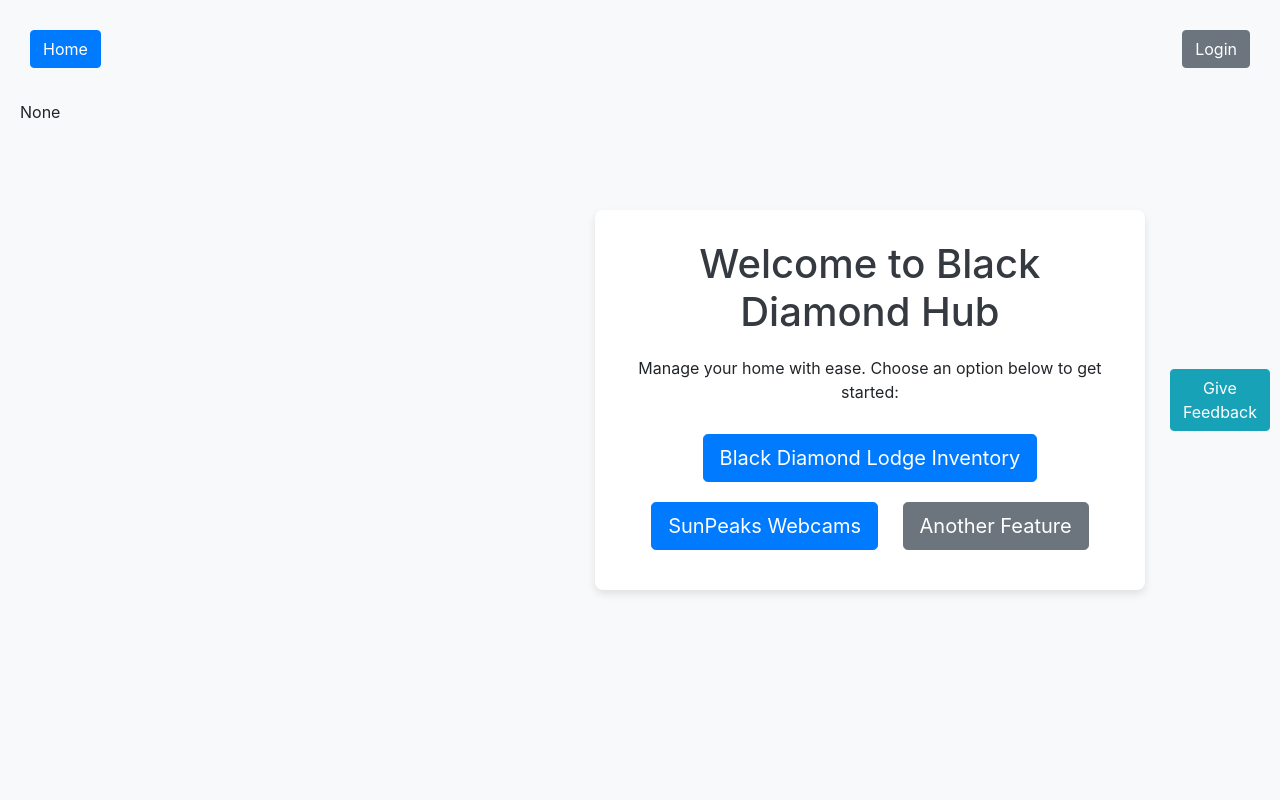
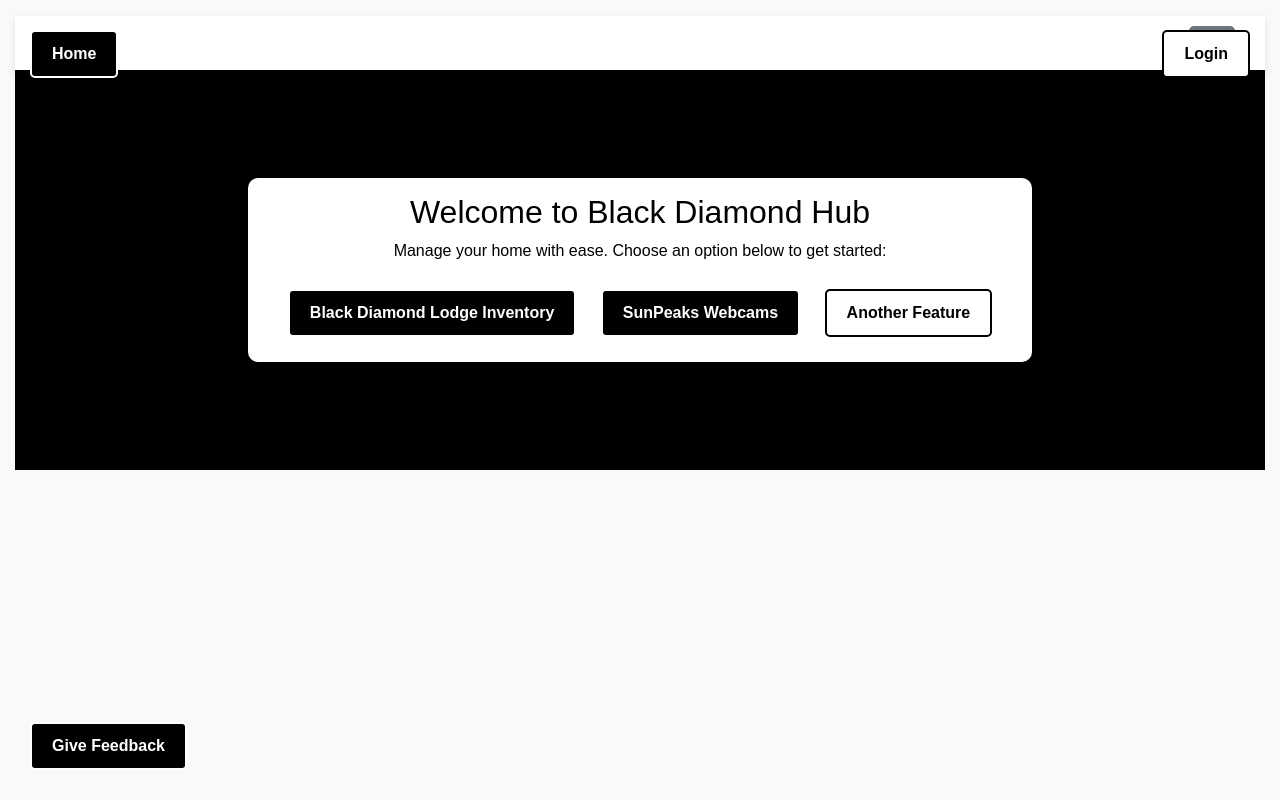
Before and after one commit to sslivins/BlackDiamondHub, a Django app: page / in a window 1280 px wide. Run offline with Django 5.2, Linux system fonts and the light colour scheme; data that the repository does not hold is empty; some libraries are stand-ins or nearby versions.

Commit message:
Cleanup_landing (#3)
* landing page is cleaned up including the temeratures

* switched to black and white theme

```diff
--- a/BlackDiamondHub/views.py
+++ b/BlackDiamondHub/views.py
@@ -3,6 +3,7 @@ import requests
 from requests.exceptions import RequestException
 from django.http import HttpResponse
 from bs4 import BeautifulSoup
+import re
 
 def landing_page(request):
     url = 'https://www.sunpeaksresort.com/bike-hike/weather-webcams/weather'  # Replace with the URL you want to fetch
@@ -14,13 +15,42 @@ def landing_page(request):
         soup = BeautifulSoup(response.content, 'html.parser')
 
         # Extract the current weather
-        content = soup.find('div', {'class': 'weather current-conditions'})  # Adjust as needed
+        current_weather = soup.find('div', {'class': 'weather current-conditions'})  # Adjust as needed
     except RequestException as e:
         print(f"Failed to fetch content from {url}")
         content = "Error Loading Weather"
 
+    soup = BeautifulSoup(str(current_weather), 'html.parser')
+
+    weather_data = []
+
+    # Find all list items under the class "list-temps"
+    list_temps = soup.select('ul.list-temps li')
+
+    # Iterate over each item and extract the relevant data
+    for item in list_temps:
+        location = item.find('h3').text
+
+        # Extract the elevation, remove non-numeric characters, and convert to an integer
+        elevation_str = item.find('p').text.split(': ')[1]
+        elevation = int(re.sub(r'[^\d]', '', elevation_str))
+
+        # Extract the temperature and convert it to an integer
+        temperature_str = item.find('div', class_='weather-value').text.strip()
+        temperature = int(temperature_str)  # Convert to integer
+
+        # Create a dictionary for each weather entry
+        weather_entry = {
+            'location': location,
+            'elevation': elevation,
+            'temperature': f"{temperature}"
+        }
+
+        # Append the entry to the weather_data list
+        weather_data.append(weather_entry)
+
     # Pass the content to the template
     context = {
-        'external_content': str(content)
+        'sunpeaks_weather': weather_data
     }
     return render(request, 'index.html', context)
--- a/templates/base.html
+++ b/templates/base.html
@@ -47,6 +47,14 @@
         #feedback-modal .modal-dialog {
             max-width: 600px;
         }
+
+        .feedback-button {
+            position: fixed;
+            bottom: 20px;
+            left: 20px;
+            z-index: 1000;
+        }
+
 
         .modal-content {
             border-radius: 8px;
@@ -111,14 +119,14 @@
     </div>
 
     <!-- Content Block -->
-    <div class="container">
+    <div class="container-fluid">
         {% block content %}
         <!-- Page-specific content goes here -->
         {% endblock %}
     </div>
 
     <footer>
-        <button type="button" class="btn btn-info" data-toggle="modal" data-target="#feedback-modal">Give Feedback</button>
+        <button type="button" class="btn btn-info feedback-button" data-toggle="modal" data-target="#feedback-modal">Give Feedback</button>
 
         <!-- Feedback Modal -->
         <div class="modal fade" id="feedback-modal" tabindex="-1" role="dialog" aria-labelledby="feedbackModalLabel" aria-hidden="true">
@@ -156,6 +164,7 @@
             </div>
         </div>
     </footer>
+
 
     <script>
         document.getElementById('feedback-form').addEventListener('submit', function(event) {
--- a/templates/index.html
+++ b/templates/index.html
@@ -1,105 +1,206 @@
 {% extends 'base.html' %}
 
-{% block title %}Black Diamond Hub{% endblock %}
+{% block title %}Black Diamond Lodge Hub{% endblock %}
 
 {% block content %}
+<!DOCTYPE html>
+<html lang="en">
+<head>
+    <meta charset="UTF-8">
+    <meta name="viewport" content="width=device-width, initial-scale=1.0">
+    <title>SunPeaks Weather</title>
     <style>
+        html, body {
+            height: 100%;
+            margin: 0;
+            overflow-x: hidden;  /* Prevent horizontal scrolling */
+        }
+
         body {
             background-color: #f8f9fa;
             display: flex;
-        justify-content: center;
-        align-items: center;
-        height: 100vh;
-        margin: 0;
-    }
-    .main-container {
-        text-align: center;
-        background-color: white;
-        padding: 30px;
-        border-radius: 8px;
-        box-shadow: 0 4px 8px rgba(0, 0, 0, 0.1);
-    }
-    h1 {
-        margin-bottom: 20px;
-        color: #343a40;
-    }
-    .btn-container {
-        margin-top: 20px;
-    }
-    .btn {
-        margin: 10px;
-    }
-    .external_weather {
-        position: fixed;
-        top: 100px;
-        left: 20px;
-        z-index: 500;
-    }
-    /* Ensure the parent container behaves as a flex container */
-    li {
-        display: flex;
-        justify-content: space-between; /* Space between the two main sections */
-        align-items: center; /* Align items vertically centered */
+            flex-direction: column;
+            font-family: Arial, sans-serif;
         }
 
-    /* Left column: .cell containing h3 and p */
-    li .cell:first-of-type {
-        flex-grow: 1; /* Allow this section to take more space */
+        .weather-container {
+            background-color: #ffffff;
+            width: 100%;  /* Use 100% to prevent horizontal overflow */
+            padding: 10px;
+            box-shadow: 0 4px 8px rgba(0, 0, 0, 0.1);
             display: flex;
-        flex-direction: column; /* Aligns h3 and p vertically */
+            justify-content: space-between;
+            align-items: center;
         }
 
-    .cell h3 {
+        .weather-grid {
+            display: flex;
+            justify-content: space-around;
+            width: 100%;
+            text-align: center;
+            margin: 0 20px;
+        }
+
+        li {
+            list-style-type: none;
+            display: flex;
+            flex-direction: column;
+            align-items: center;
+            padding: 10px;
+            margin: 0 10px;
+            flex: 1;  /* Ensures each item takes up equal space */
+            min-width: 150px;
+        }
+
+        .location-name {
             font-size: 18px;
             font-weight: bold;
             color: #3C6090;
+            margin-bottom: 5px;
         }
 
-    .cell p {
+        .elevation {
             font-size: 14px;
             color: #7a7a7a;
+            margin-bottom: 10px;
         }
 
-    /* Right column: .cell containing weather-value and weather-unit */
-    li .cell:last-of-type {
-        display: flex;
-        align-items: top; /* Align the temperature and unit baseline */
-        justify-content: flex-end; /* Align content to the right */
+        .temperature {
+            font-size: 48px;
+            font-weight: bold;
+            color: #4a4a4a;
         }
 
-    /* Adjust spacing between weather-value and weather-unit */
-    .weather-value {
-        margin-right: 5px; /* Adjust to control spacing between the value and unit */
-        margin-top: -30px; /* Adjust to control spacing between the value and unit */
-        font-size: 48px; /* Adjust font size for the unit (°C) */
-        color: #4a4a4a; /* Dark gray for the unit */
+        .toggle-container {
+            margin: 0 20px;
         }
 
-    /* Optional: control spacing between left and right columns */
-    li .cell {
-        margin-right: 50px; /* Adds space between the two columns */
+        .toggle-button {
+            background-color: #6c757d;
+            color: white;
+            border: none;
+            padding: 5px 10px;
+            cursor: pointer;
+            border-radius: 5px;
+            font-size: 16px;
+            font-weight: bold;
         }
 
-    li .weather-unit {
-        margin-left: 5px; /* Adds a bit more space between the value and the unit */
-        margin-top: -10px; /* Adjust to control spacing between the value and unit */
-        color: #4a4a4a; /* Dark gray for the unit */
+        /* Ensure the main container takes up full height minus the weather container */
+        .main-container {
+            flex: 1;
+            display: flex;
+            justify-content: center;
+            align-items: center;
+            text-align: center;
+            background-color: #000000;
+            height: calc(100vh - 400px); /* Adjusted to account for padding and other elements */
         }
 
+        .btn-container {
+            background-color: #ffffff; /* White background for the buttons container */
+            padding: 15px 30px;
+            border-radius: 10px;
+            box-shadow: 0 4px 8px rgba(0, 0, 0, 0.5); /* Darker shadow for a more pronounced look */
+            display: inline-block;
+        }
+
+        .btn-container h2, .btn-container p {
+            color: #000000; /* Black text color for the heading and description */
+        }
+
+        .btn {
+            margin: 10px;
+            padding: 10px 20px;
+            background-color: #000000; /* Black background for the buttons */
+            color: #ffffff; /* White text for buttons */
+            border: 2px solid #ffffff; /* White border for buttons */
+            border-radius: 5px;
+            cursor: pointer;
+            font-size: 16px;
+            text-decoration: none;
+            font-weight: bold;
+        }
+
+        .btn:hover {
+            background-color: #ffffff; /* Invert colors on hover for a sleek effect */
+            color: #000000;
+            border: 2px solid #000000;
+        }
+
+        .btn-secondary {
+            background-color: #ffffff; /* White background for secondary button */
+            color: #000000; /* Black text for secondary button */
+            border: 2px solid #000000;
+        }
 
     </style>
-
-<div class="external_weather">
-    {{ external_content|safe }}
+</head>
+<body>
+    <div class="weather-container">
+        <div class="weather-grid">
+            {% for weather in sunpeaks_weather %}
+            <li>
+                <div class="location-name">{{ weather.location }}</div>
+                <div class="elevation" data-metric="{{ weather.elevation }}" data-unit="m">
+                    Elevation: {{ weather.elevation }} m
                 </div>
-<div class="main-container">
-    <h1>Welcome to Black Diamond Hub</h1>
-    <p>Manage your home with ease. Choose an option below to get started:</p>
-    <div class="btn-container">
-        <a href="{% url 'inventory' %}" class="btn btn-primary btn-lg">Black Diamond Lodge Inventory</a>
-        <a href="{% url 'webcams' %}" class="btn btn-primary btn-lg">SunPeaks Webcams</a>
-        <!-- Add more buttons here for other features -->
-        <a href="#" class="btn btn-secondary btn-lg">Another Feature</a>
+                <div class="temperature" data-metric="{{ weather.temperature }}" data-unit="C">
+                    {{ weather.temperature }}°C
+                </div>
+            </li>
+            {% endfor %}
+        </div>
+        <div class="toggle-container">
+            <button class="toggle-button" onclick="toggleUnits()">C/F</button>
         </div>
     </div>
+
+    <div class="main-container">
+        <div class="btn-container">
+            <h2>Welcome to Black Diamond Hub</h2>
+            <p>Manage your home with ease. Choose an option below to get started:</p>
+            <a href="{% url 'inventory' %}" class="btn">Black Diamond Lodge Inventory</a>
+            <a href="{% url 'webcams' %}" class="btn">SunPeaks Webcams</a>
+            <a href="#" class="btn btn-secondary">Another Feature</a>
+        </div>
+    </div>
+
+    <script>
+        function toggleUnits() {
+            var toggleButton = document.querySelector('.toggle-button');
+            var elevations = document.querySelectorAll('.elevation');
+            var temperatures = document.querySelectorAll('.temperature');
+
+            if (toggleButton.textContent === 'C/F') {
+                elevations.forEach(function (elevation) {
+                    var metricValue = parseFloat(elevation.getAttribute('data-metric'));
+                    var imperialValue = Math.round(metricValue * 3.28084); // Convert meters to feet and round
+                    elevation.textContent = 'Elevation: ' + imperialValue + ' ft';
+                    elevation.setAttribute('data-unit', 'ft');
+                });
+                temperatures.forEach(function (temperature) {
+                    var metricValue = parseFloat(temperature.getAttribute('data-metric'));
+                    var imperialValue = Math.round((metricValue * 9/5) + 32); // Convert Celsius to Fahrenheit and round
+                    temperature.textContent = imperialValue + '°F';
+                    temperature.setAttribute('data-unit', 'F');
+                });
+                toggleButton.textContent = 'F/C';
+            } else {
+                elevations.forEach(function (elevation) {
+                    var metricValue = elevation.getAttribute('data-metric');
+                    elevation.textContent = 'Elevation: ' + Math.round(metricValue) + ' m';
+                    elevation.setAttribute('data-unit', 'm');
+                });
+                temperatures.forEach(function (temperature) {
+                    var metricValue = temperature.getAttribute('data-metric');
+                    temperature.textContent = Math.round(metricValue) + '°C';
+                    temperature.setAttribute('data-unit', 'C');
+                });
+                toggleButton.textContent = 'C/F';
+            }
+        }
+    </script>
+</body>
+</html>
 {% endblock %}
```
Lines whose indentation alone changed are shown as unchanged.
